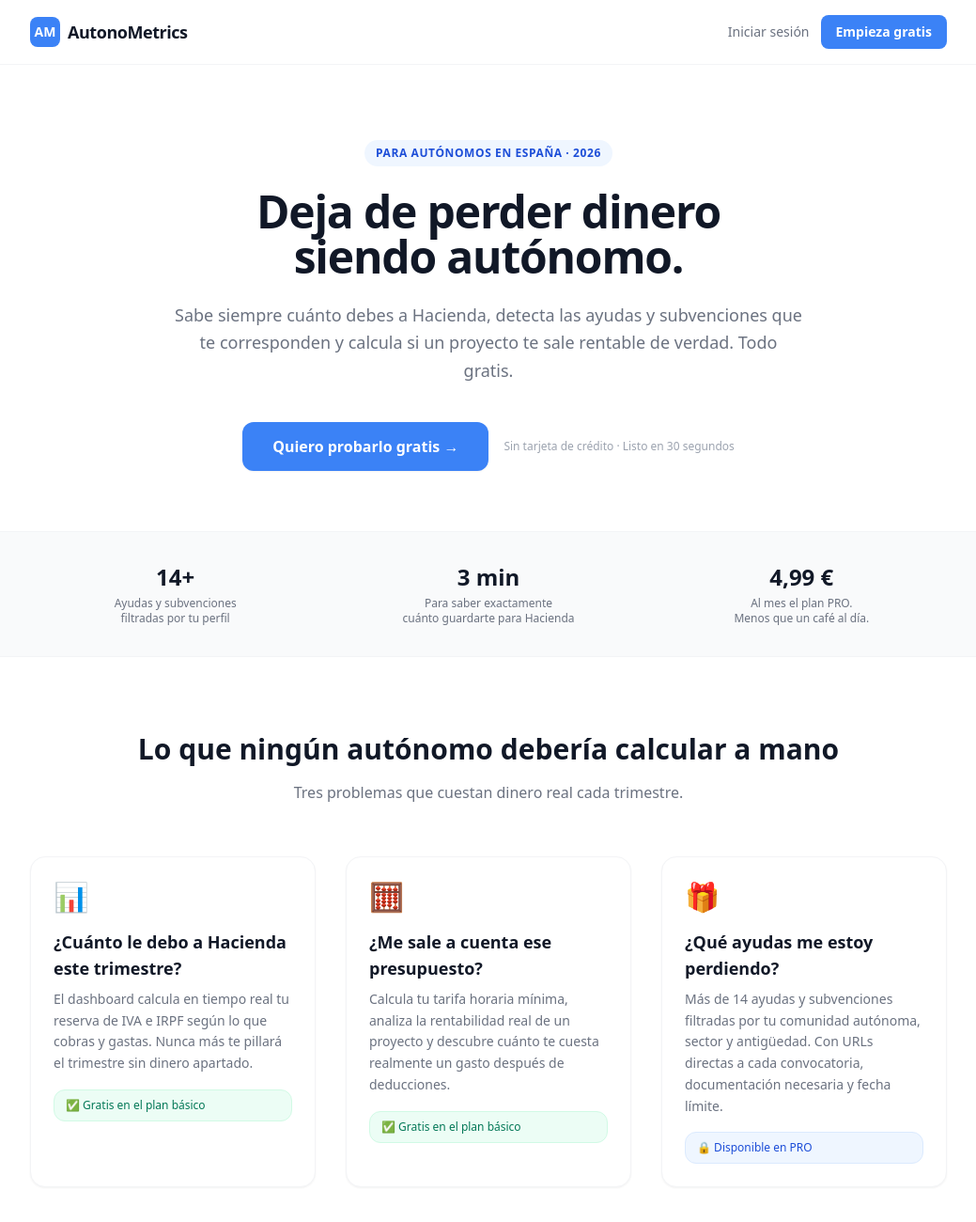
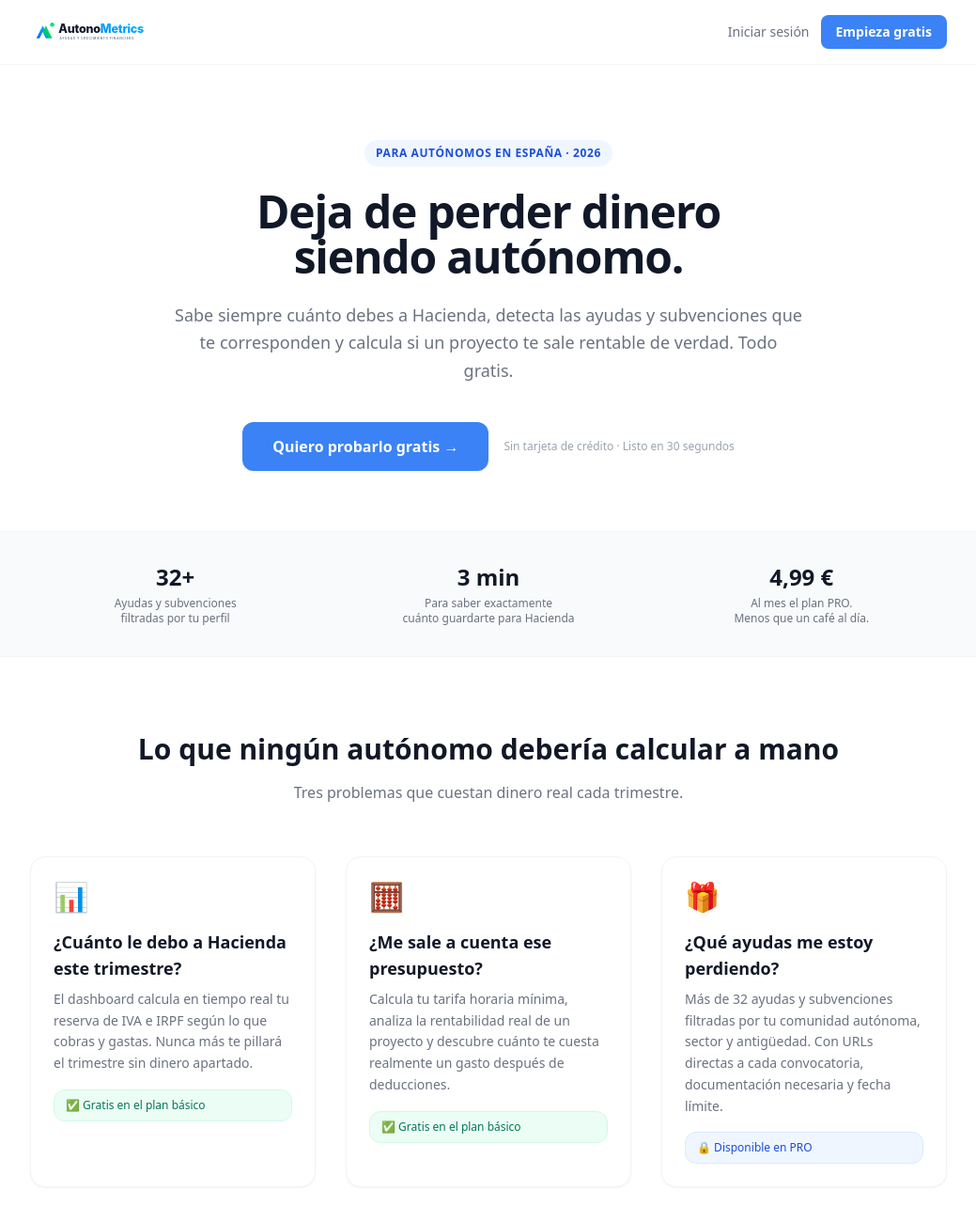
Before and after one commit to Autonometrics/autonometrics, a website: page index.html in a window 1280 px wide. Shown: the top 1300 px of the page at 94% size, without its empty margins (120-1159 px from the left). Drawn offline with nearby package versions, Linux system fonts and the light colour scheme.

Commit message:
index.html

```diff
--- a/index.html
+++ b/index.html
@@ -68,9 +68,8 @@
     <!-- ═══════════════════════════════════════════ -->
     <nav class="border-b border-gray-100 sticky top-0 bg-white z-50">
         <div class="max-w-5xl mx-auto px-6 py-4 flex items-center justify-between">
-            <div class="flex items-center space-x-2">
-                <div class="bg-brand-accent text-white font-bold text-sm w-8 h-8 rounded-lg flex items-center justify-center">AM</div>
-                <span class="font-bold text-lg tracking-tight">AutonoMetrics</span>
+            <div class="flex items-center">
+                <img src="logo.svg" style="height:36px; width:auto;">
             </div>
             <div class="flex items-center space-x-3">
                 <a href="app.html" class="text-sm text-gray-500 hover:text-gray-800 transition font-medium">Iniciar sesión</a>
@@ -108,7 +107,7 @@
         <div class="max-w-5xl mx-auto px-6">
             <div class="grid grid-cols-3 gap-6 text-center">
                 <div>
-                    <p class="text-2xl font-bold text-gray-900">14+</p>
+                    <p class="text-2xl font-bold text-gray-900">32+</p>
                     <p class="text-xs text-gray-500 mt-1">Ayudas y subvenciones<br>filtradas por tu perfil</p>
                 </div>
                 <div>
@@ -164,7 +163,7 @@
                 <div class="text-3xl mb-4">🎁</div>
                 <h3 class="font-bold text-gray-900 mb-2 text-lg">¿Qué ayudas me estoy perdiendo?</h3>
                 <p class="text-sm text-gray-500 leading-relaxed">
-                    Más de 14 ayudas y subvenciones filtradas por tu comunidad autónoma, sector y antigüedad.
+                    Más de 32 ayudas y subvenciones filtradas por tu comunidad autónoma, sector y antigüedad.
                     Con URLs directas a cada convocatoria, documentación necesaria y fecha límite.
                 </p>
                 <div class="mt-4 bg-blue-50 border border-blue-100 rounded-xl px-3 py-2 text-xs text-blue-700 font-medium">
@@ -242,7 +241,7 @@
                 <p class="text-xs text-gray-400 mb-8">al mes · cancela cuando quieras</p>
                 <ul class="space-y-3 text-sm text-gray-300 mb-8">
                     <li class="flex items-start space-x-2"><span class="text-brand-success mt-0.5">✓</span><span>Todo lo del plan gratis</span></li>
-                    <li class="flex items-start space-x-2"><span class="text-brand-success mt-0.5">✓</span><span>14+ ayudas filtradas por tu perfil</span></li>
+                    <li class="flex items-start space-x-2"><span class="text-brand-success mt-0.5">✓</span><span>32+ ayudas filtradas por tu perfil</span></li>
                     <li class="flex items-start space-x-2"><span class="text-brand-success mt-0.5">✓</span><span>Enlace directo a cada convocatoria oficial</span></li>
                     <li class="flex items-start space-x-2"><span class="text-brand-success mt-0.5">✓</span><span>Documentación necesaria paso a paso</span></li>
                     <li class="flex items-start space-x-2"><span class="text-brand-success mt-0.5">✓</span><span>Fechas límite y alertas de cierre</span></li>
@@ -277,9 +276,8 @@
     <!-- ═══════════════════════════════════════════ -->
     <footer class="border-t border-gray-100 py-8">
         <div class="max-w-5xl mx-auto px-6 flex flex-col md:flex-row items-center justify-between gap-4">
-            <div class="flex items-center space-x-2">
-                <div class="bg-brand-accent text-white font-bold text-xs w-6 h-6 rounded flex items-center justify-center">AM</div>
-                <span class="text-sm font-medium text-gray-700">AutonoMetrics</span>
+            <div class="flex items-center">
+                <img src="logo.svg" style="height:28px; width:auto;">
             </div>
             <p class="text-xs text-gray-400">© 2026 AutonoMetrics · Hecho en España para autónomos españoles</p>
             <div class="flex space-x-4 text-xs text-gray-400">
```
